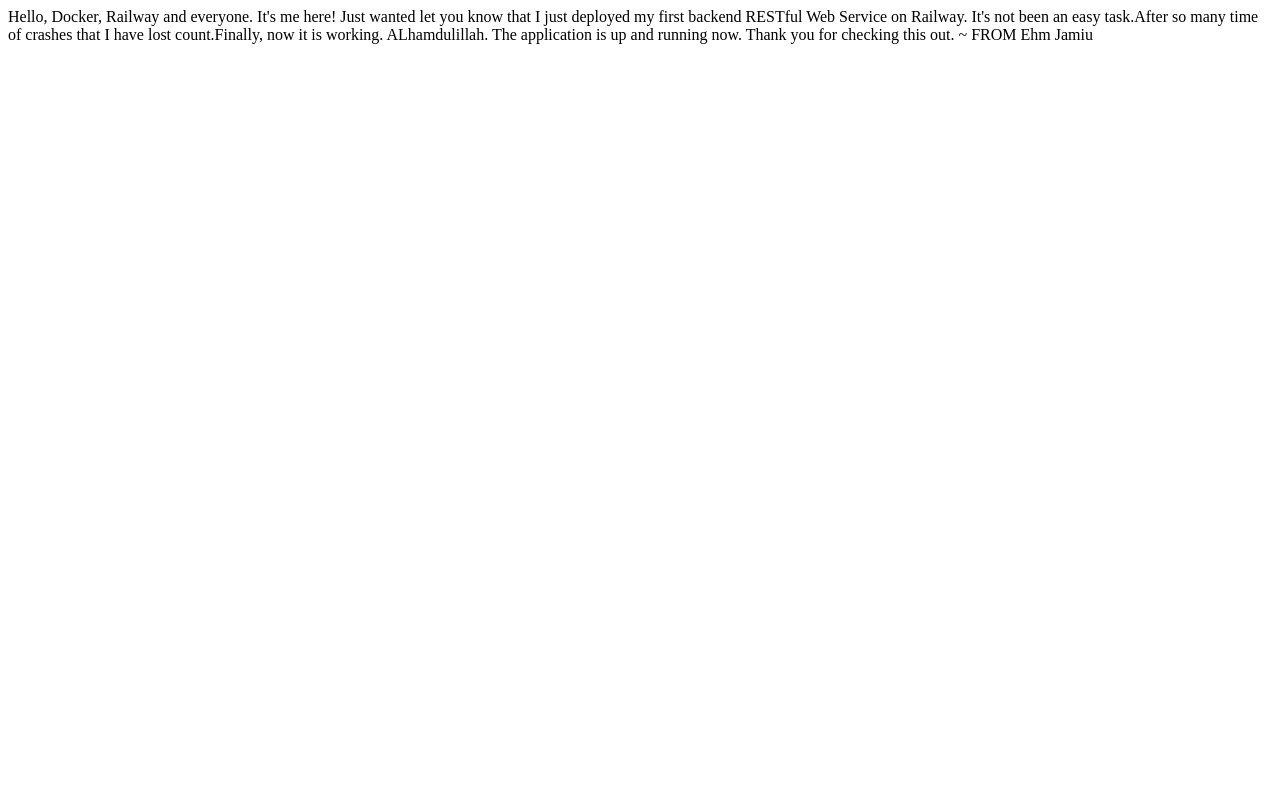
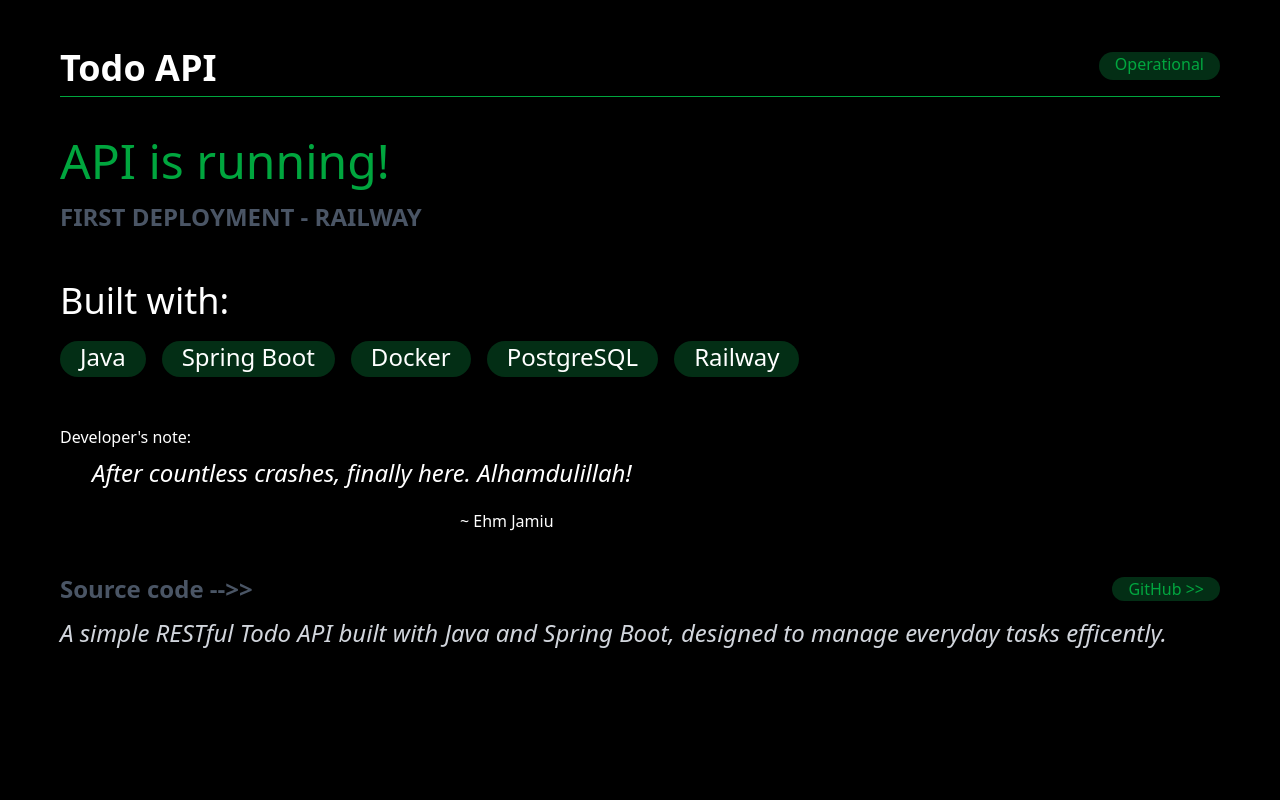
Before and after one commit to EhmJamiu/TodoAppREST, a Spring Boot app: page /hello in a window 1280 px wide. Run offline with Spring Boot 4, Linux system fonts and the light colour scheme; some of the project's set-up classes (security, data sources, template engines, error pages and the like) are left out, and stand-ins take their place.

Commit message:
landing page styled

```diff
--- a/src/main/java/com/ehmjamiu/learn/controller/HelloController.java
+++ b/src/main/java/com/ehmjamiu/learn/controller/HelloController.java
@@ -1,23 +1,14 @@
 package com.ehmjamiu.learn.controller;
 
+import org.springframework.stereotype.Controller;
 import org.springframework.web.bind.annotation.GetMapping;
 import org.springframework.web.bind.annotation.RestController;
 
-@RestController
+@Controller
 public class HelloController {
     @GetMapping("/hello")
     public String greet() {
-        return "Hello, Docker, Railway and everyone. " +
-                "It's me here! Just wanted let you know that " +
-                "I just deployed my first backend RESTful Web Service " +
-                "on Railway. It's not been an easy task." +
-                "After so many time of crashes that I have lost count." +
-                "Finally, now it is working. ALhamdulillah. " +
-                "The application is up and running now. " +
-                "Thank you for checking this out. " +
-                " " +
-                "~ FROM " +
-                "Ehm Jamiu";
+        return "hello";
     }
 
 }
--- a/src/main/resources/static/index.html
+++ b/src/main/resources/static/index.html
@@ -1 +1 @@
-<meta http-equiv="refresh" content="0, URL = 'todos/list'">
+<meta http-equiv="refresh" content="0, URL = 'hello'">
--- /dev/null
+++ b/src/main/resources/templates/hello.html
@@ -0,0 +1,59 @@
+<!DOCTYPE html>
+<html lang="en">
+<head>
+    <meta charset="UTF-8">
+    <meta name="viewport" content="width=device-width, initial-scale=1">
+    <title>Todo App</title>
+<!--    <link href="https://cdn.jsdelivr.net/npm/bootstrap@5.3.8/dist/css/bootstrap.min.css" rel="stylesheet"-->
+<!--          integrity="sha384-sRIl4kxILFvY47J16cr9ZwB07vP4J8+LH7qKQnuqkuIAvNWLzeN8tE5YBujZqJLB" crossorigin="anonymous">-->
+<!--    <link th:href="@{/css/bootstrap.min.css}" rel="stylesheet">-->
+    <script src="https://cdn.jsdelivr.net/npm/@tailwindcss/browser@4"></script>
+
+</head>
+<body class="bg-black">
+<div class="flex flex-col lg:mx-15 sm:mx-10 mt-10">
+    <div class="flex justify-between">
+        <h1 class="text-white font-bold text-4xl py-2">Todo API</h1>
+        <p class="text-green-600 bg-green-950 px-4 mt-3 mb-4 rounded-full">Operational</p>
+    </div>
+    <hr class="text-green-600">
+    <br>
+    <h1 class="text-green-600 text-5xl py-4">API is running!</h1>
+    <p class="text-gray-600 text-2xl font-bold ">FIRST DEPLOYMENT - RAILWAY</p>
+    <br> <br>
+    <p class="text-white text-2xl mb-5 lg:text-4xl">Built with:</p>
+    <div class="flex mb-6 ">
+        <div class="flex items-center justify-center mr-2 ">
+            <p class="hover:bg-white hover:text-green-900  text-white text-center lg:text-2xl bg-green-950 px-5 pb-1 rounded-full">Java</p>
+        </div>
+        <div class="flex items-center justify-center mx-2 ">
+            <p class="hover:bg-white hover:text-green-900 text-white text-center lg:text-2xl bg-green-950 px-5 pb-1 rounded-full">Spring Boot</p>
+        </div>
+        <div class="flex items-center justify-center mx-2 ">
+            <p class="hover:bg-white hover:text-green-900 text-white text-center lg:text-2xl bg-green-950 px-5 pb-1 rounded-full">Docker</p>
+        </div>
+
+        <div class="flex items-center justify-center mx-2 ">
+            <p class="hover:bg-white hover:text-green-900 text-white text-center lg:text-2xl bg-green-950 px-5 pb-1 rounded-full">PostgreSQL</p>
+        </div>
+
+        <div class="flex items-center justify-center mx-2 ">
+            <p class="hover:bg-white hover:text-green-900 text-white text-center lg:text-2xl bg-green-950 px-5 pb-1 rounded-full">Railway</p>
+        </div>
+
+        </div>
+    <br>
+    <p class="text-white mb-2 ">Developer's note:</p>
+    <p class="text-white text-2xl mb-5 italic font-light pl-8 ">After countless crashes, finally here. Alhamdulillah!</p>
+    <p class="text-white mb-2 pl-[400px] ">~ Ehm Jamiu</p>
+    <br>
+    <div class="flex justify-between">
+        <h1 class="text-gray-600 font-bold text-2xl py-2">Source code -->></h1>
+        <a href="https://github.com/EhmJamiu/TodoAppREST"
+           target="_blank" rel="noopener noreferrer" class="text-green-600 bg-green-950 px-4 mt-3 mb-4 rounded-full hover:bg-white hover:text-green-900 hover:font-bold">GitHub >></a>
+    </div>
+    <p class="text-gray-300 text-2xl mb-5 italic font-light">
+        A simple RESTful Todo API built with Java and Spring Boot, designed to manage everyday tasks efficently.
+        </p>
+</body>
+</html>
```
Also changed, not shown: src/main/resources/templates/edit-task-form.html (deleted, +0 -35 lines), src/main/resources/templates/todo-form.html (deleted, +0 -35 lines), src/main/resources/templates/todo-list.html (deleted, +0 -59 lines).
